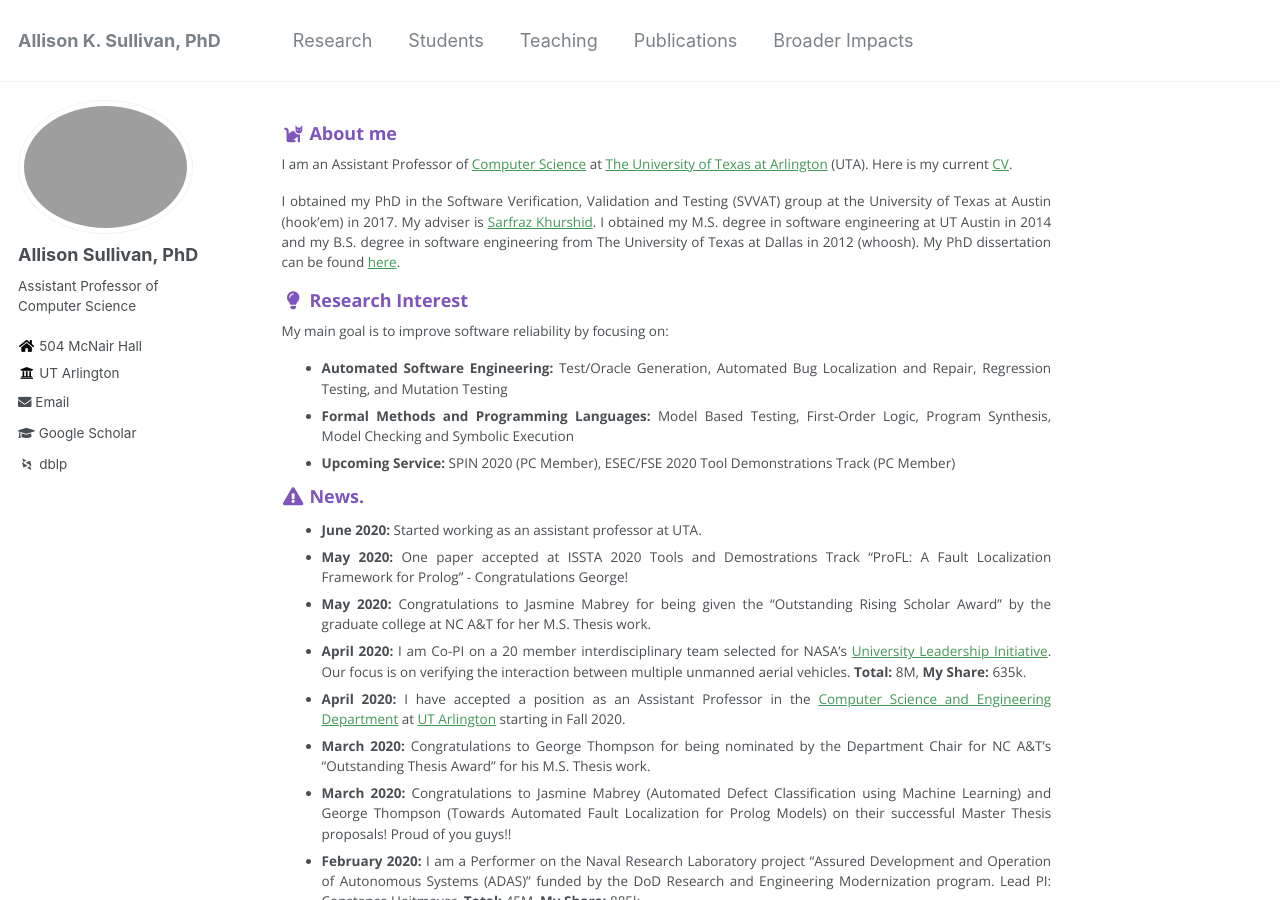
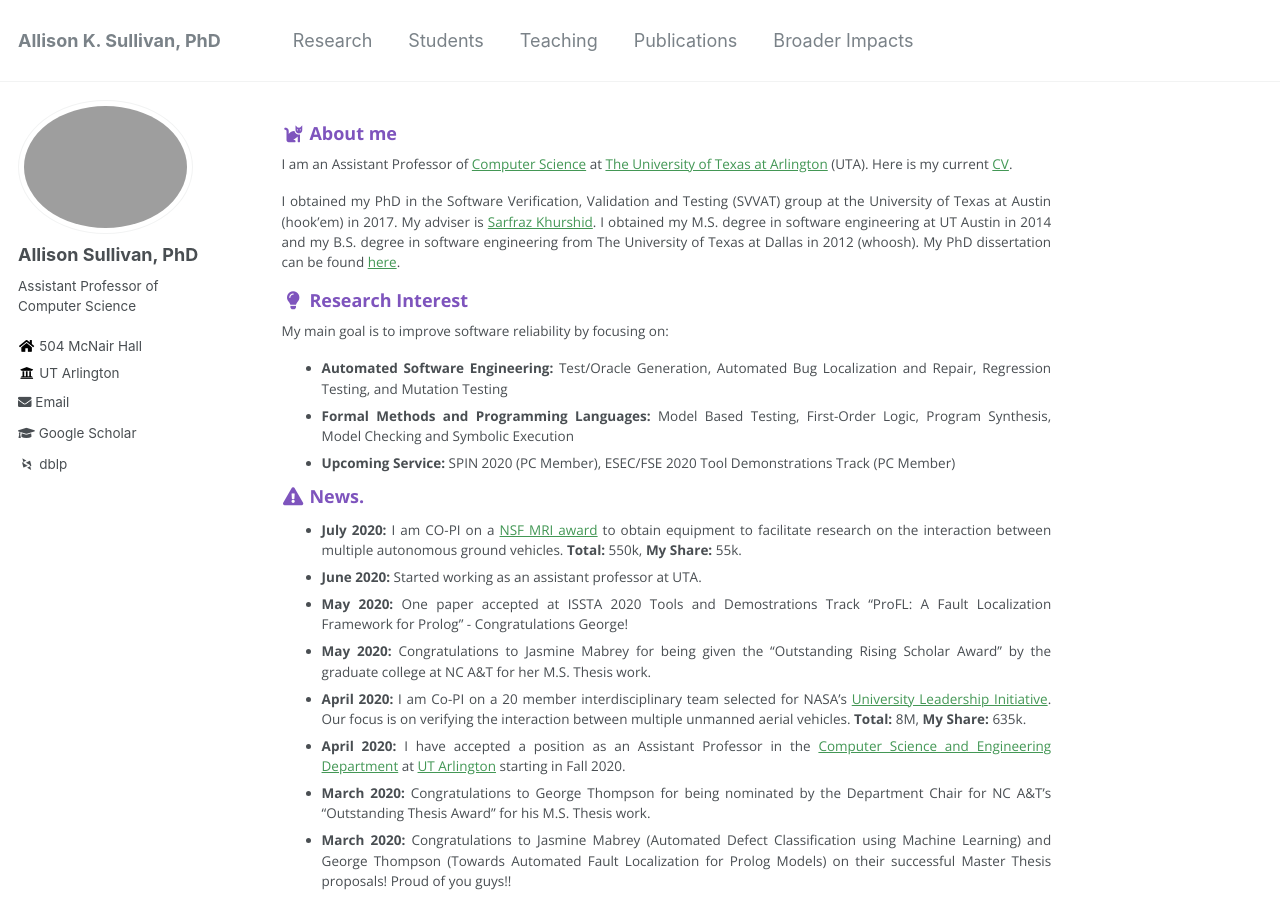
Before and after one commit to Allisonius/allisonius.github.io, a Jekyll site: the page built from _pages/about.md, in a window 1280 px wide and 900 px high. Built offline with Jekyll 4.4.1, drawn with Linux system fonts in a browser that asks for light colours; some web fonts are replaced.

Commit message:
Update about.md

```diff
--- a/_pages/about.md
+++ b/_pages/about.md
@@ -22,6 +22,7 @@ Checking and Symbolic Execution
  * **Upcoming Service:** SPIN 2020 (PC Member), ESEC/FSE 2020 Tool Demonstrations Track (PC Member)
 
 ### <i class="fa fa-fw fa-exclamation-triangle" aria-hidden="true"></i> News.
+* **July 2020:** I am CO-PI on a [NSF MRI award](https://www.nsf.gov/awardsearch/showAward?AWD_ID=1918189&HistoricalAwards=false) to obtain equipment to facilitate research on the interaction between multiple autonomous ground vehicles. **Total:** 550k, **My Share:** 55k.
 * **June 2020:** Started working as an assistant professor at UTA.
 * **May 2020:** One paper accepted at ISSTA 2020 Tools and Demostrations Track "ProFL: A Fault Localization Framework for Prolog" - Congratulations George!
 * **May 2020:** Congratulations to Jasmine Mabrey for being given the "Outstanding Rising Scholar Award" by the graduate college at NC A&T for her M.S. Thesis work.
```
